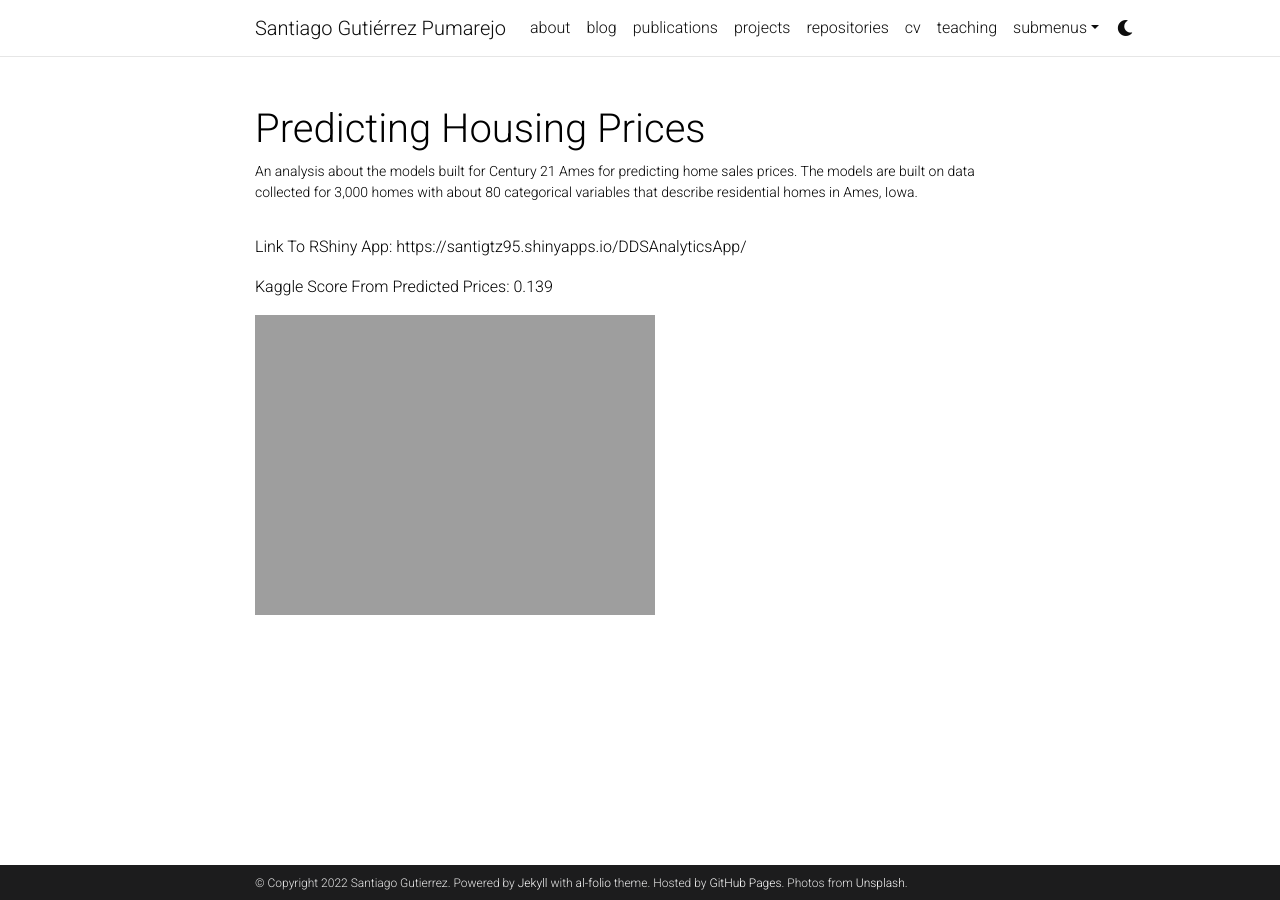
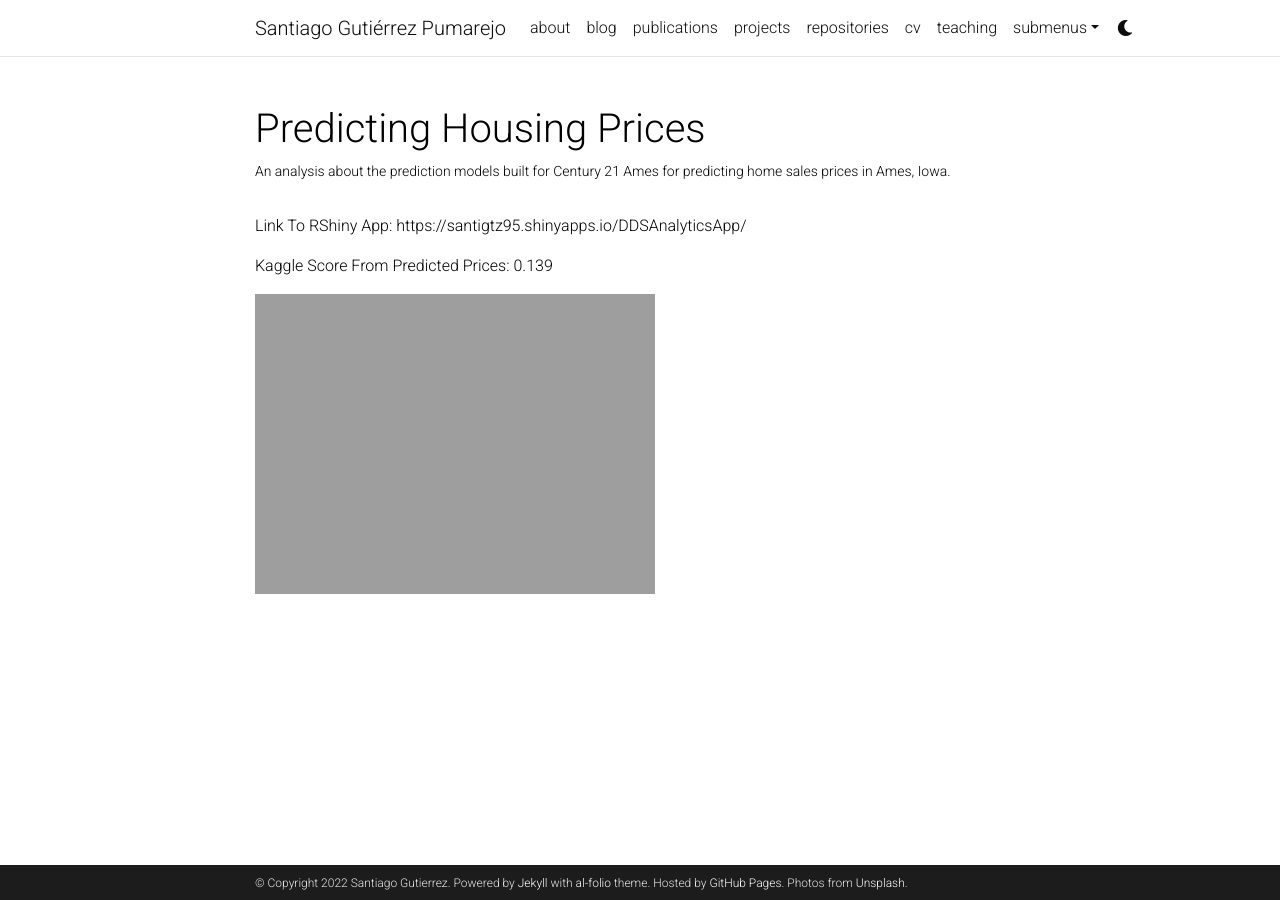
Before and after one commit to santigtz95/santigtz95.github.io, a Jekyll site: the page built from _projects/Santiago_Gutierrez_CaseStudy3.md, in a window 1280 px wide. Built offline with Jekyll 4.4.1, drawn with Linux system fonts in a browser that asks for light colours; comment, search, counter and statistics services are not loaded; a style sheet for code colours, icons or effects is not loaded.

Commit message:
fix typos

```diff
--- a/_projects/Santiago_Gutierrez_CaseStudy3.md
+++ b/_projects/Santiago_Gutierrez_CaseStudy3.md
@@ -1,7 +1,7 @@
 ---
 layout: page
 title: Predicting Housing Prices
-description: An analysis about the models built for Century 21 Ames for predicting home sales prices. The models are built on data collected for 3,000 homes with about 80 categorical variables that describe residential homes in Ames, Iowa.
+description: An analysis about the prediction models built for Century 21 Ames for predicting home sales prices in Ames, Iowa.
 img: assets/img/HousingPrices.jpeg
 importance: 1
 category: work
```
